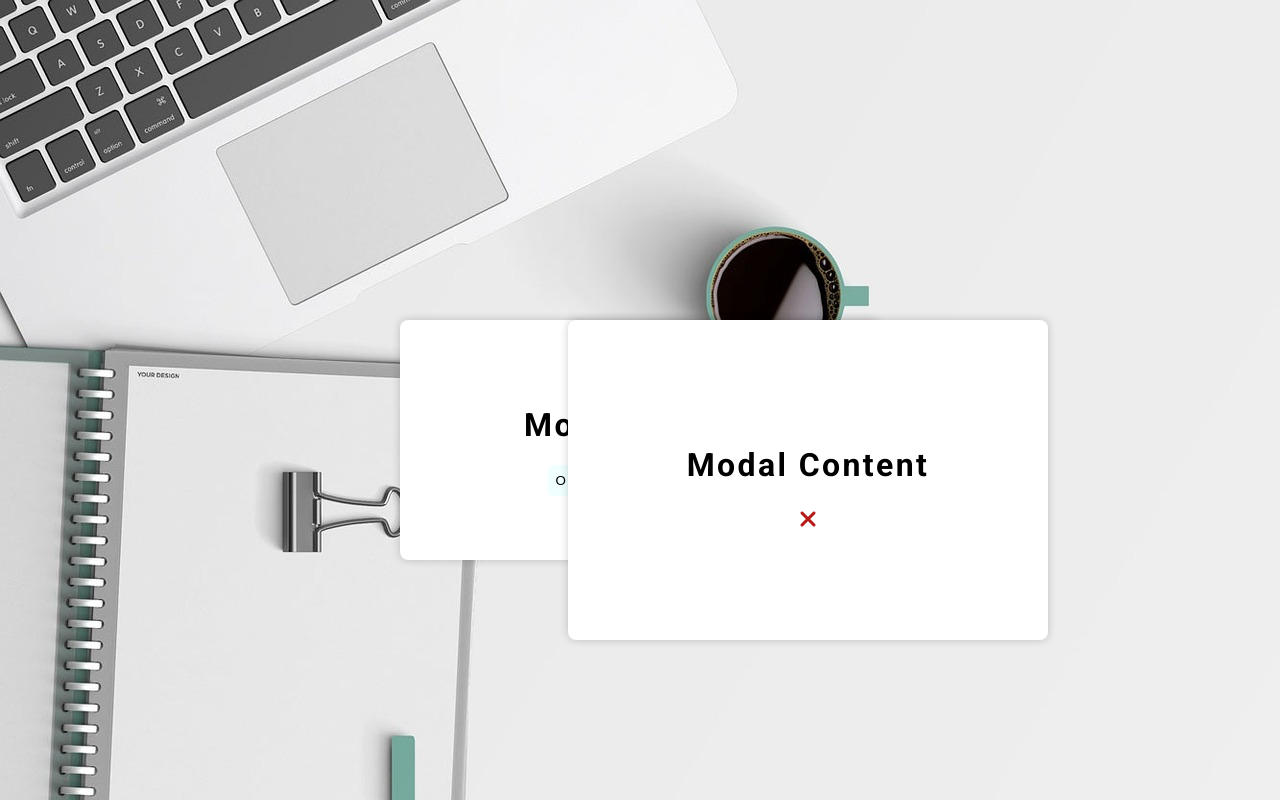
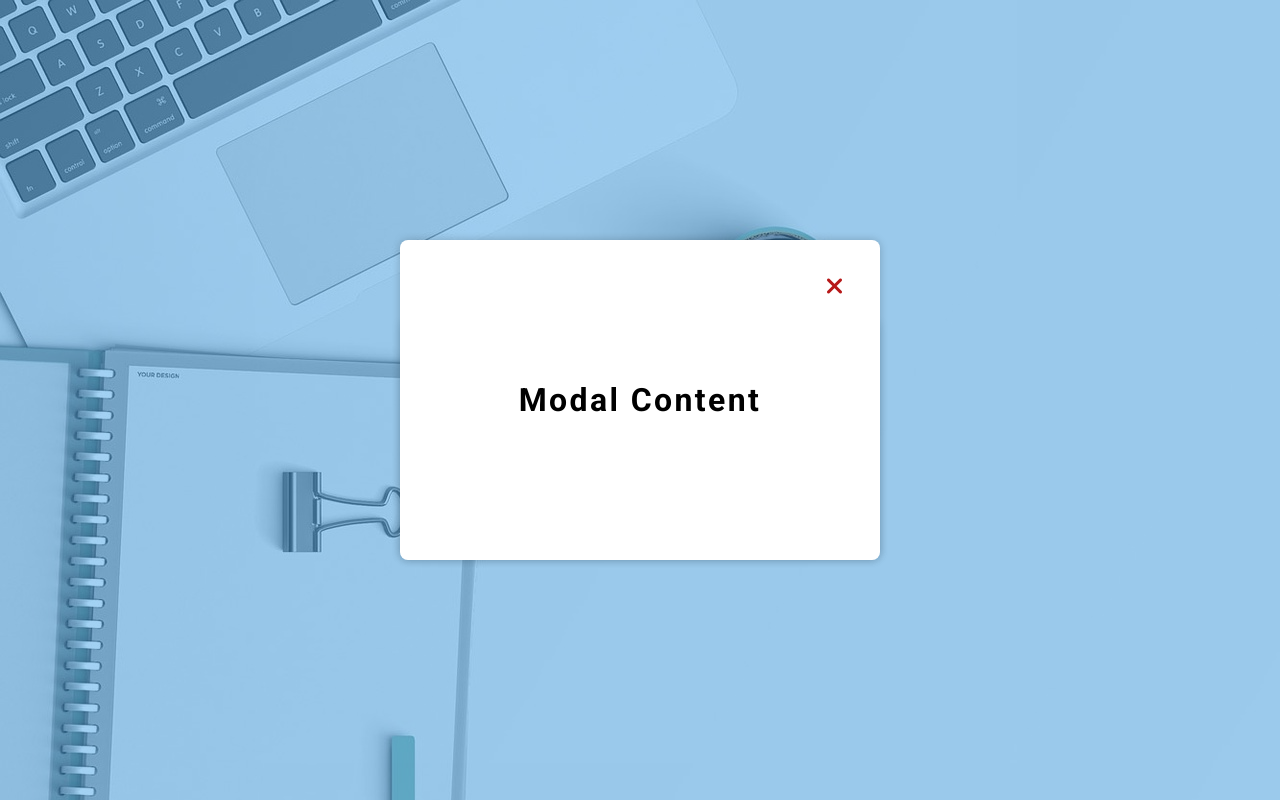
Before and after one commit to Batoru1/Modal, a plain HTML site: page index.html in a window 1280 px wide. Both pictures are taken after a click on the button "OPEN MODAL". Drawn offline with Linux system fonts and the light colour scheme.

Commit message:
finally tyled css correctly and changed some js variable names, all works good now

```diff
--- a/app.js
+++ b/app.js
@@ -1,10 +1,10 @@
 const modalBtn = document.querySelector('.modal-btn');
 const closeBtn = document.querySelector('.close-btn');
-const content2 = document.querySelector('.content2');
+const modalOverlay = document.querySelector('.modal-overlay');
 
 modalBtn.addEventListener('click', function () {
-  content2.classList.add('open-content2');
+  modalOverlay.classList.add('open-modal');
 });
 closeBtn.addEventListener('click', function () {
-  content2.classList.remove('open-content2');
+  modalOverlay.classList.remove('open-modal');
 });
--- a/styles.css
+++ b/styles.css
@@ -36,15 +36,24 @@ body {
   background-color: rgb(182, 218, 218);
 }
 
-.content2 {
-  position: fixed;
-  top: 0;
-  left: 0;
+.modal-overlay {
+  position: fixed; /*positions the element relative to the viewport, meaning it will stay in the same position even if the page is scrolled*/
+  top: 50%;
+  left: 50%;
+  transform: translate(
+    -50%,
+    -50%
+  ); /*This transform, combined with the top and left percentages, effectively centers the element both horizontally and vertically on the page.*/
   width: 100%;
   height: 100%;
-  background: rgba(73, 166, 233, 0.5);
-
-  z-index: 1;
+  background-color: rgba(73, 166, 233, 0.5);
+  display: flex;
+  justify-content: center;
+  align-items: center;
+  visibility: hidden;
+  z-index: -10;
+}
+.content2 {
   background-color: white;
   display: flex;
   justify-content: center;
@@ -52,25 +61,22 @@ body {
   flex-direction: column;
   width: 60vh;
   height: 40vh;
-  /* margin: auto; */
-  margin-top: 40vh;
-  margin-left: 71vh;
   border-radius: 1vh;
   box-shadow: 0 0 1vh rgba(0, 0, 0, 0.2);
   text-transform: capitalize;
   letter-spacing: 0.3vh;
-  /* modal visibility lines */
-  visibility: hidden;
-  z-index: -10;
+  position: relative; /*make cclose-btn relative to the container */
 }
 
-.open-content2 {
+.open-modal {
   visibility: visible;
   z-index: 10;
 }
 
 .close-btn {
-  text-transform: uppercase;
+  position: absolute; /*close button will be positioned relative to the container rather than the entire page.*/
+  top: 2rem;
+  right: 2rem;
   border: none;
   background-color: transparent;
   font-size: x-large;
```
